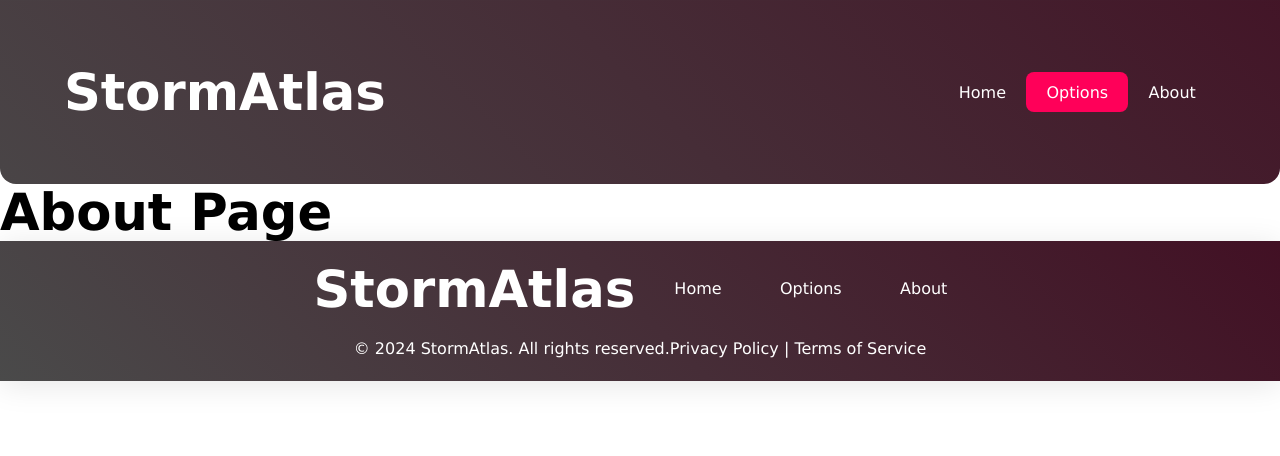
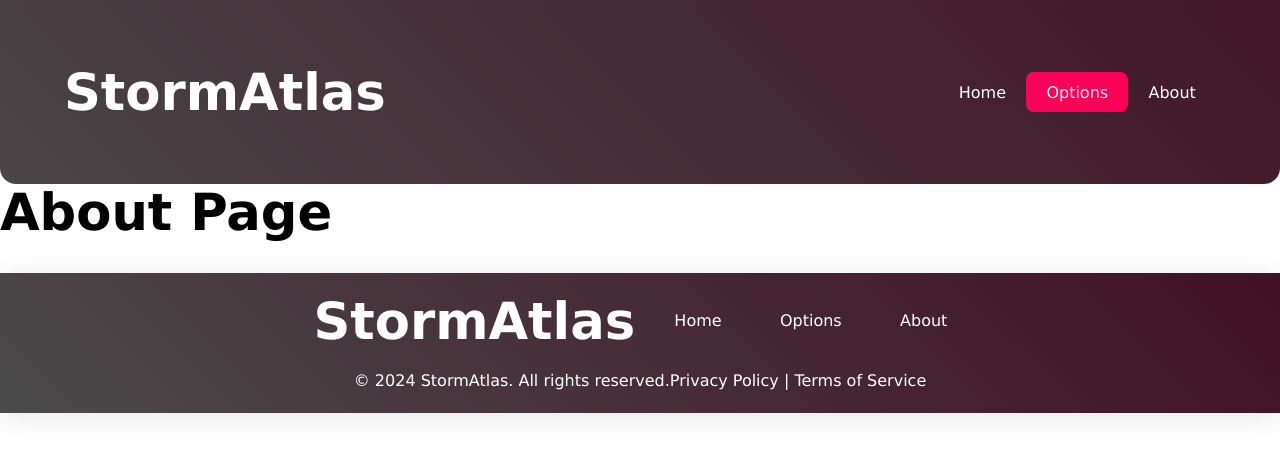
Before and after one commit to SinthMite/StormAtlas, a React (Vite) app: page /StormAtlas/trend-analysis in a window 1280 px wide. Shown: the top 456 px of the page. Built offline with nearby package versions, Linux system fonts and the light colour scheme; some icons are missing.

Commit message:
Earthquake

```diff
--- a/src/Footer.css
+++ b/src/Footer.css
@@ -7,6 +7,7 @@
     flex-direction: column;
     justify-content: end;
     align-items: center;
+    margin-top: 2rem;
 
   }
 
```
